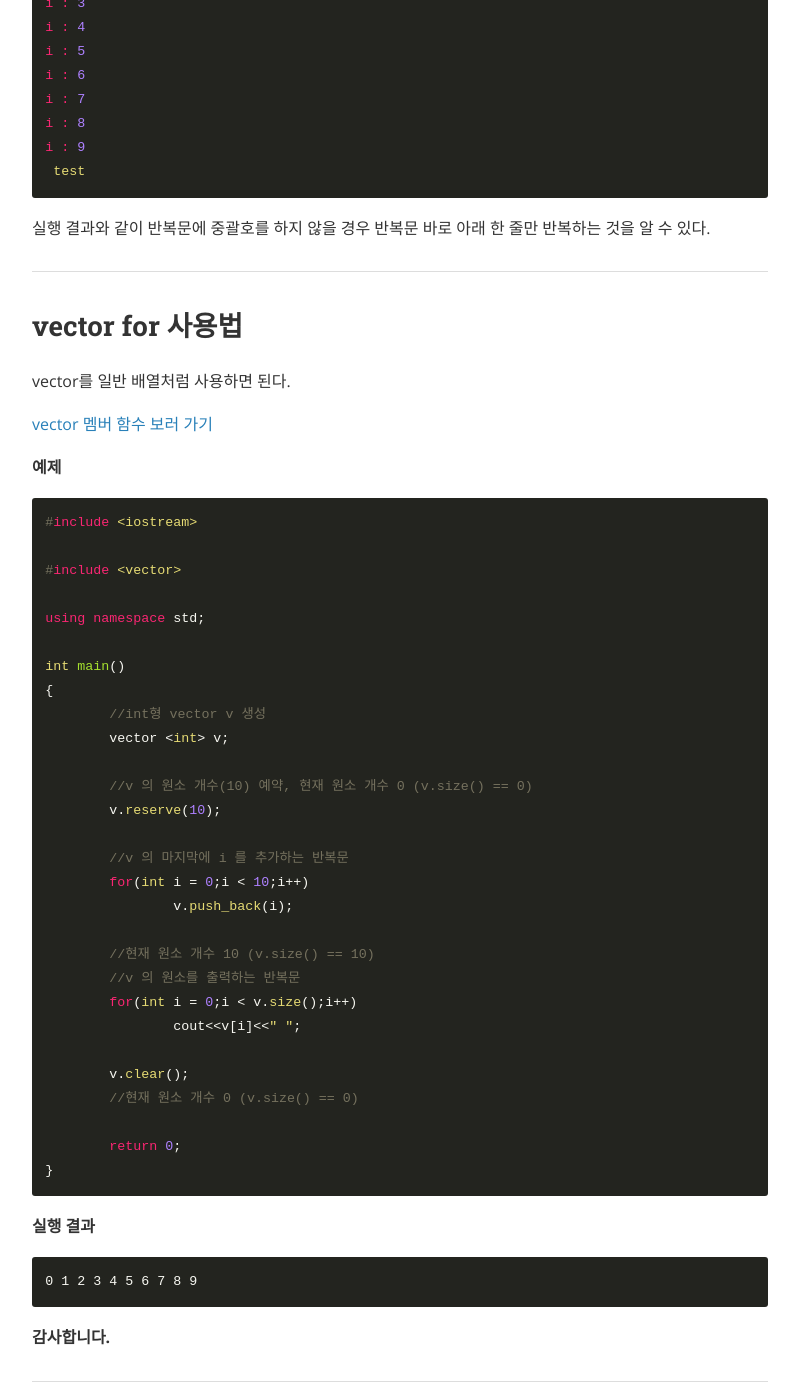
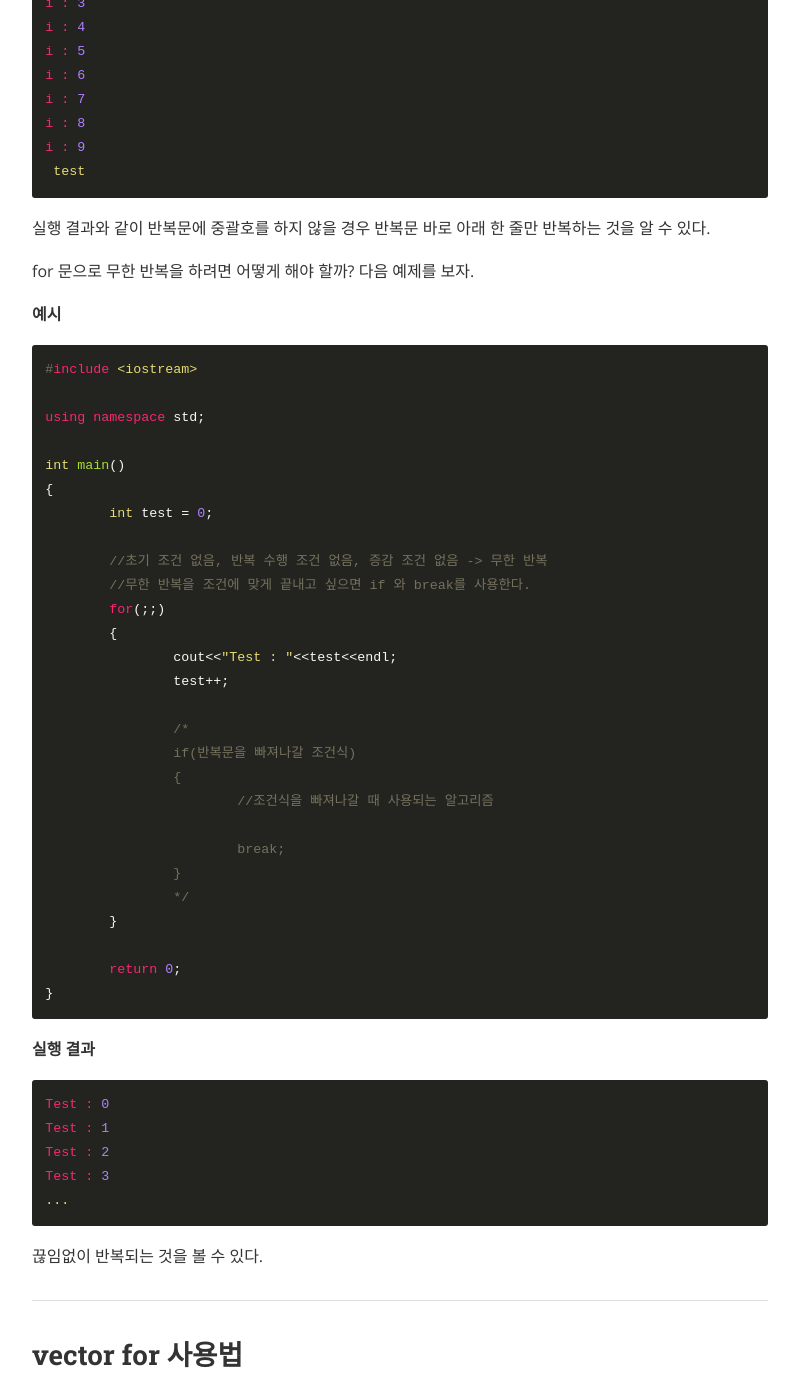
Before and after one commit to atomic0x90/atomic0x90.github.io, a Jekyll site: the page built from _posts/2020-02-19-c++-for.markdown, in a window 1280 px wide and 1400 px high, scrolled down 3093 px. Shown: the whole window, without its empty margins (240-1039 px from the left). Built offline with Jekyll 4.4.1, drawn with Linux system fonts in a browser that asks for light colours; nearby versions of some CDN libraries; comment, search, counter and statistics services are not loaded; some of the changed text lies outside the part shown.

Commit message:
Add infinite loop

````diff
--- a/_posts/2020-02-19-c++-for.markdown
+++ b/_posts/2020-02-19-c++-for.markdown
@@ -129,6 +129,50 @@ i : 9
 실행 결과와 같이 반복문에 중괄호를 하지 않을 경우 반복문 바로 아래 한 줄만 반복하는 것을 알 수 있다.
 
 
+for 문으로 무한 반복을 하려면 어떻게 해야 할까? 다음 예제를 보자.
+
+**예시**
+```cpp
+#include <iostream>
+
+using namespace std;
+
+int main()
+{
+        int test = 0;
+
+	//초기 조건 없음, 반복 수행 조건 없음, 증감 조건 없음 -> 무한 반복
+	//무한 반복을 조건에 맞게 끝내고 싶으면 if 와 break를 사용한다.
+        for(;;)
+        {
+                cout<<"Test : "<<test<<endl;
+                test++;
+
+		/*
+		if(반복문을 빠져나갈 조건식)
+		{
+			//조건식을 빠져나갈 때 사용되는 알고리즘
+
+			break;
+		}
+		*/
+        }
+
+        return 0;
+}
+```
+
+**실행 결과**
+```bash
+Test : 0
+Test : 1
+Test : 2
+Test : 3
+...
+```
+
+끊임없이 반복되는 것을 볼 수 있다.
+
 ---
 
 ## vector for 사용법
@@ -176,8 +220,14 @@ int main()
 
 **감사합니다.**
 
+
 ---
 
+### Related Posts
+
+[C++ vector 멤버 함수 사용법][10]
+
+---
 
 
 [홈으로 가기][01]       |[더 많은 C++ post 보기][03]            |[post 목록 보기][02]
````
